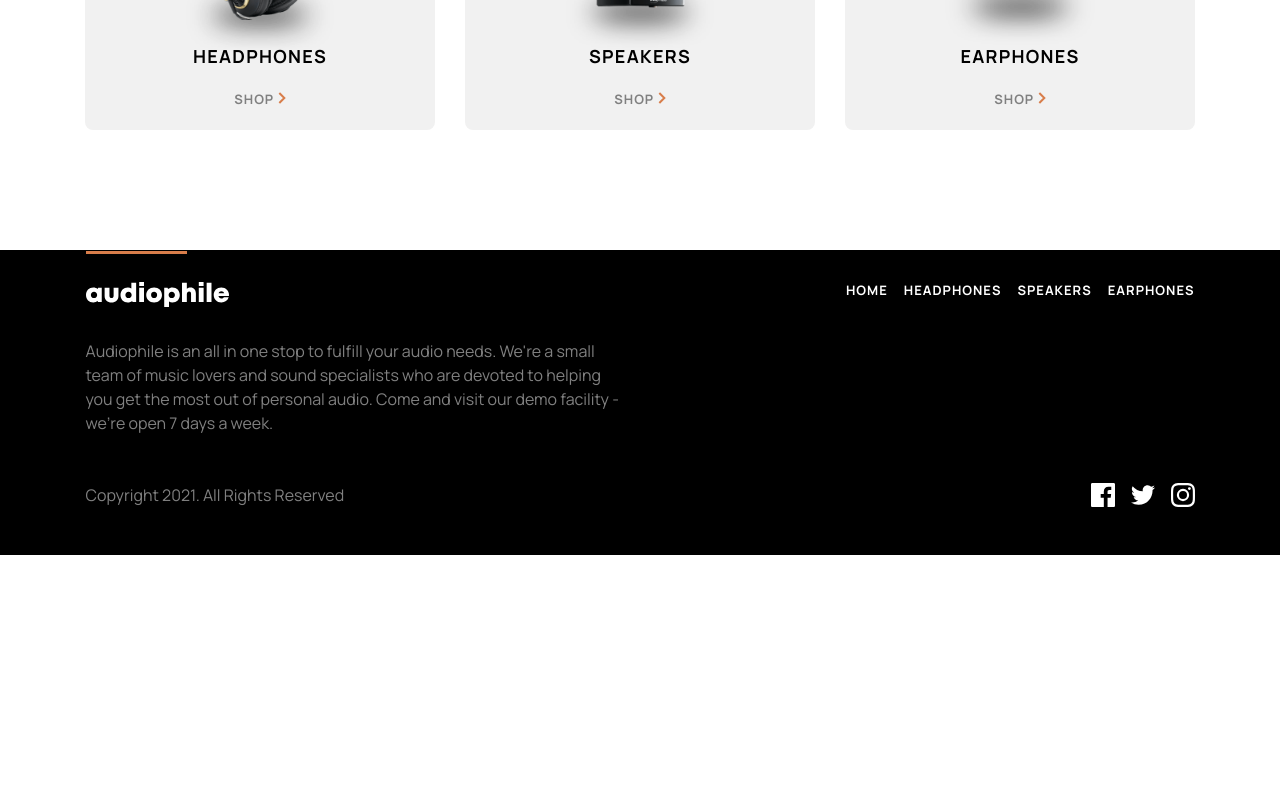
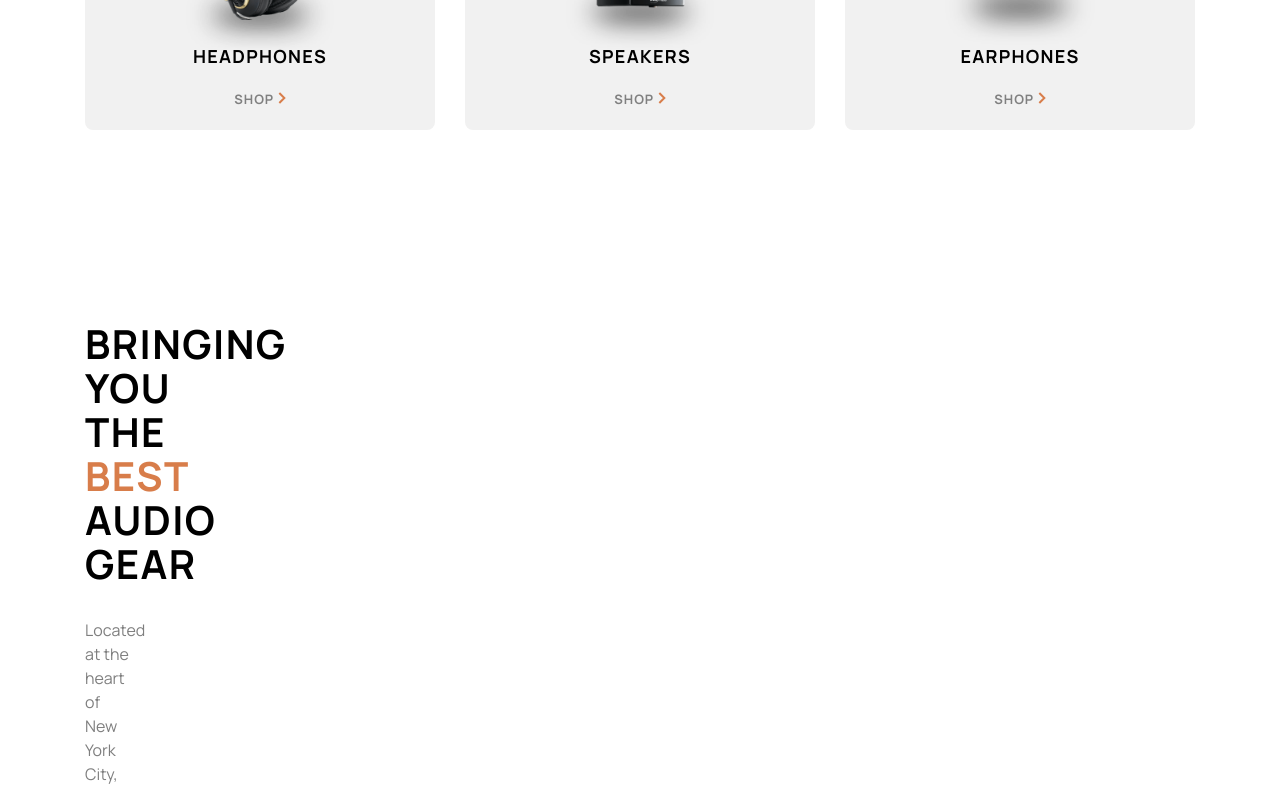
Before and after one commit to Yahyobek1505/7-oy-fn17-IMTIHON, a React (Vite) app: page /speakers in a window 1280 px wide. Shown: the part 2000-2790 px from the top of the page. Before the commit the page ends 2555 px from the top, so only its background shows below. Built offline with nearby package versions, Linux system fonts and the light colour scheme; sample sign-in values are in the browser's storage.

Commit message:
Some bugs were fixed.

```diff
--- /dev/null
+++ b/src/components/BestAudio.jsx
@@ -0,0 +1,20 @@
+import John  from '../../public/assets/product-xx99-mark-two-headphones/desktop/BestAudio.svg'
+
+const BestAudio = () => {
+  return (
+    <div className='max-w-[1110px] mx-auto'>
+      <div className="flex mt-48 justify-between items-center gap-10 mb-10">
+       <div className="w-[45px]">
+       <h2 className="md:text-h2 lg:max-w-[50px] text-pureBlack uppercase">Bringing you the <span className="text-[#d87d4a]"> <br /> best</span> audio gear</h2>
+        <p className="pt-8 opacity-[50%] md:max-w-[572px]" >Located at the heart of New York City,
+        Audiophile is the premier store for high end headphones, earphones, speakers, and audio accessories. We have a large showroom and luxury demonstration rooms available for you to browse and experience a wide range of our products. Stop by our store to meet some of the fantastic people who make Audiophile the best place to buy your portable audio equipment.</p>
+       </div>
+       <div className="img-john ">
+        <img src={John} alt="" />
+       </div>
+      </div>
+    </div>
+  )
+}
+
+export default BestAudio
--- a/src/pages/Earphones.jsx
+++ b/src/pages/Earphones.jsx
@@ -3,6 +3,7 @@ import ProductTitleHeader from "../components/ProductTitleHeader";
 import ProductPreviewCard from "../components/ProductPreviewCard";
 import productData from "../data/products.json";
 import ProductCategory from "../components/ProductCateogry";
+import BestAudio from "../components/BestAudio";
 
 function Earphones() {
   const earphones = productData.filter(
@@ -29,6 +30,7 @@ function Earphones() {
           ))}
       </div>
       <ProductCategory />
+     <BestAudio></BestAudio>
     </div>
   );
 }
--- a/src/pages/Headphones.jsx
+++ b/src/pages/Headphones.jsx
@@ -3,6 +3,7 @@ import ProductTitleHeader from "../components/ProductTitleHeader";
 import ProductPreviewCard from "../components/ProductPreviewCard";
 import productData from "../data/products.json";
 import ProductCategory from "../components/ProductCateogry";
+import BestAudio from "../components/BestAudio";
 
 function Headphones() {
   const headphones = productData.filter(
@@ -29,6 +30,7 @@ function Headphones() {
           ))}
       </div>
       <ProductCategory />
+      <BestAudio></BestAudio>
     </div>
   );
 }
--- a/src/pages/ProductDetails.jsx
+++ b/src/pages/ProductDetails.jsx
@@ -5,6 +5,7 @@ import products from "../data/products.json";
 import RecommendProducts from "../components/RecommendProducts";
 import ProductCategory from "../components/ProductCateogry";
 import { useState } from "react";
+import BestAudio from "../components/BestAudio";
 
 const ProductDetails = ({ setCartItemCount }) => {
   const { slug } = useParams();
@@ -144,6 +145,7 @@ const ProductDetails = ({ setCartItemCount }) => {
       </div>
       <RecommendProducts></RecommendProducts>
       <ProductCategory></ProductCategory>
+      <BestAudio></BestAudio>
     </div>
   );
 };
--- a/src/pages/Speakers.jsx
+++ b/src/pages/Speakers.jsx
@@ -3,6 +3,7 @@ import ProductTitleHeader from "../components/ProductTitleHeader";
 import ProductPreviewCard from "../components/ProductPreviewCard";
 import productData from "../data/products.json";
 import ProductCategory from "../components/ProductCateogry";
+import BestAudio from "../components/BestAudio";
 
 function Speakers() {
   const speakers = productData.filter(
@@ -29,6 +30,7 @@ function Speakers() {
           ))}
       </div>
       <ProductCategory />
+      <BestAudio></BestAudio>
     </div>
   );
 }
--- a/src/pages/home/Home.jsx
+++ b/src/pages/home/Home.jsx
@@ -1,6 +1,7 @@
 import Hero from "./Hero";
 import ProductCategory from "../../components/ProductCateogry";
 import ProductShowcase from "./ProductShowcase";
+import BestAudio from "../../components/BestAudio";
 
 function Home() {
   return (
@@ -8,6 +9,7 @@ function Home() {
       <Hero></Hero>
       <ProductCategory></ProductCategory>
       <ProductShowcase></ProductShowcase>
+      <BestAudio></BestAudio>
     </div>
   );
 }
```
Also changed, not shown: 1 other file (tests, documents, lock files or other folders).
